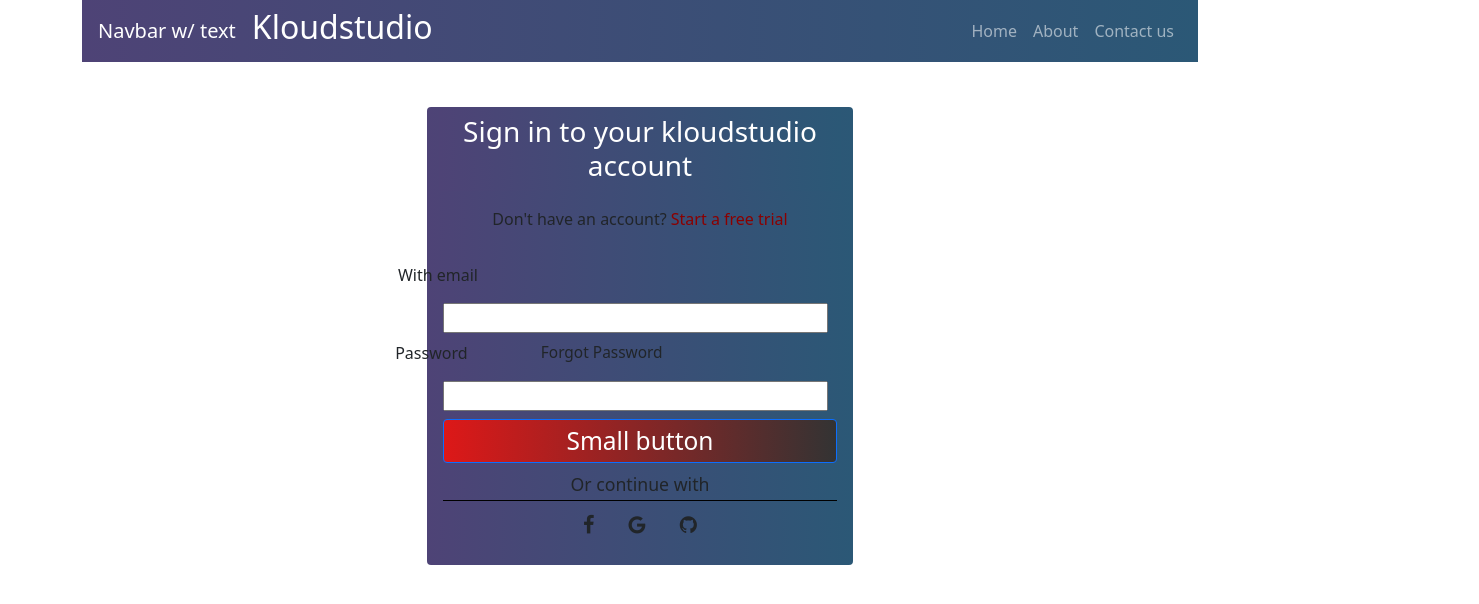
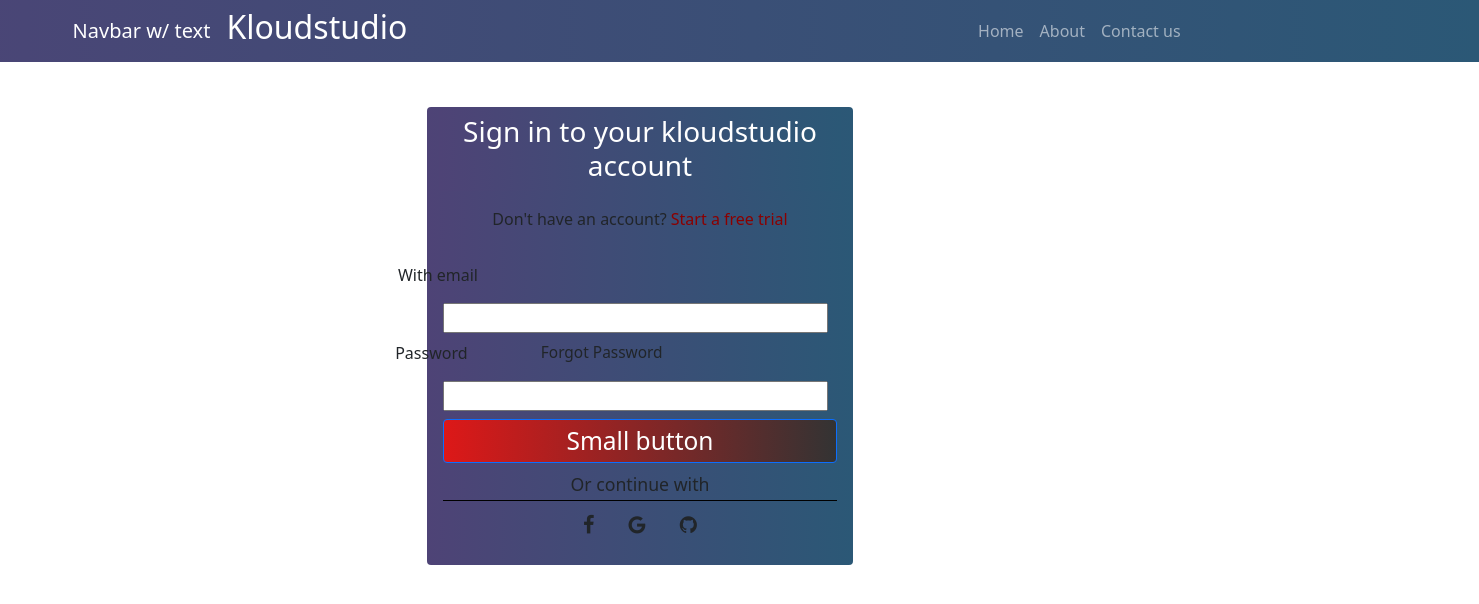
Before and after one commit to IzzatK/reactstrappractice, a React (Create React App) app: page / in a window 1280 px wide. Shown: the top 604 px of the page, 1479 px wide, since content can reach past the window. Built offline with nearby package versions, Linux system fonts and the light colour scheme.

Commit message:
onto complete navbar

```diff
--- a/src/App.css
+++ b/src/App.css
@@ -1,5 +1,10 @@
 .App {
   text-align: center;
+}
+
+#topnavmenu {
+  position:relative;
+  right:300px;
 }
 /* #popupmenucontainer {
   width:20%;
@@ -16,7 +21,7 @@
     display:none;
   }
 }
-
+/*
 .App-logo {
   height: 40vmin;
   pointer-events: none;
@@ -50,4 +55,4 @@
   to {
     transform: rotate(360deg);
   }
-}
+} */
--- /dev/null
+++ b/src/TopnavMenu.css
@@ -0,0 +1,12 @@
+#topnav {
+    background: #2b5876;
+    background: -webkit-linear-gradient(to right, #4e4376, #2b5876);
+    background: linear-gradient(to right, #4e4376, #2b5876);
+
+     /* just an estimate of your sidebar's width */
+  width: calc(170% - 200px);
+
+}
+#navcontainer {
+
+}
--- a/src/TopnavMenu.js
+++ b/src/TopnavMenu.js
@@ -1,4 +1,5 @@
 import React, {Component} from 'react'
+import './TopnavMenu.css'
 
 export default class TopnavMenu extends Component {
     render() {
@@ -26,9 +27,8 @@ export default class TopnavMenu extends Component {
     </span>
   </div>
 </nav> */}
-<nav class="navbar navbar-expand-sm bg-dark navbar-dark" style={{ background: "background: #2b5876",
-                                                                  background: "-webkit-linear-gradient(to right, #4e4376, #2b5876)",
-                                                                  background: "linear-gradient(to right, #4e4376, #2b5876)"}}>
+<nav class="navbar bg-dark navbar-expand-sm navbar-dark" id="topnav">
+  <div class="container" id="navcontainer">
 <a class="navbar-brand" href="#">Navbar w/ text</a>
 <h2 class="text-white">Kloudstudio</h2>
 <ul class="navbar-nav ml-auto">
@@ -42,6 +42,7 @@ export default class TopnavMenu extends Component {
 <a class="nav-link" href="contact">Contact us</a>
 </li>
 </ul>
+</div>
 </nav>
 
              </>
```
